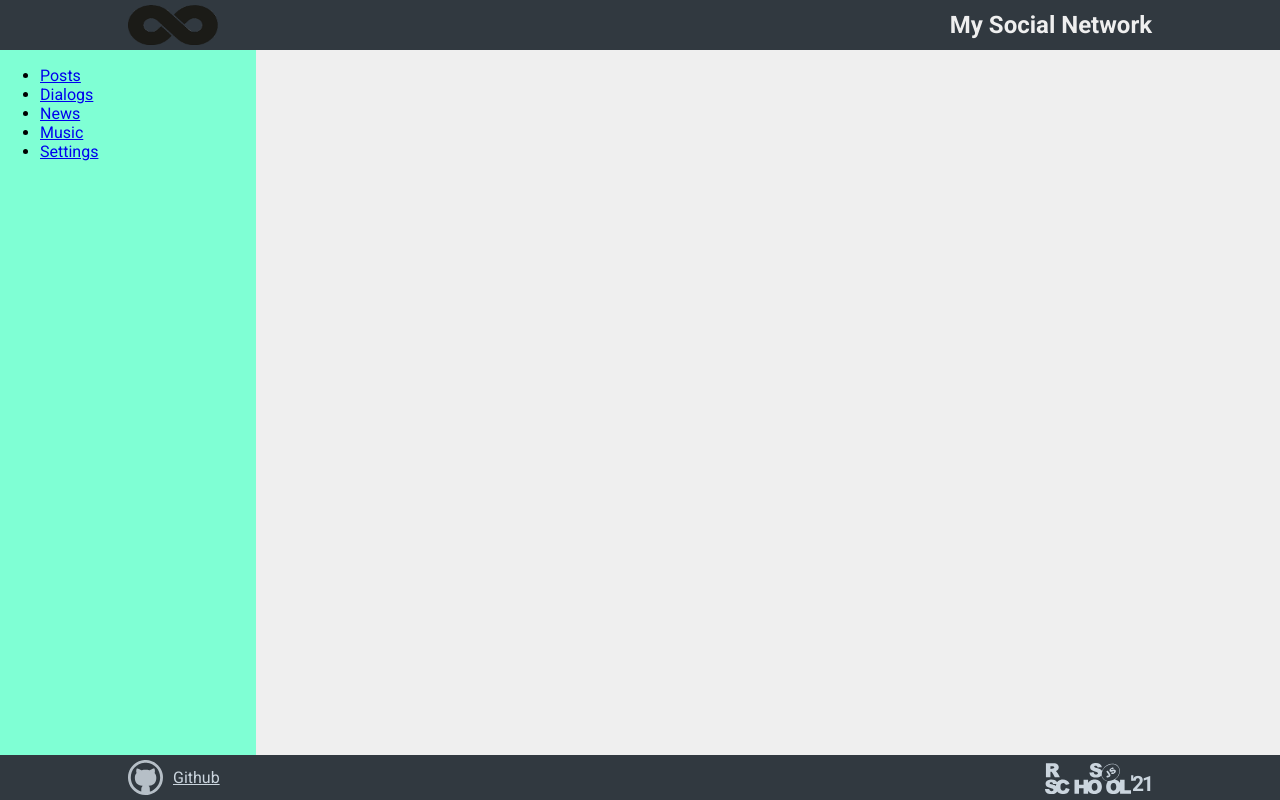
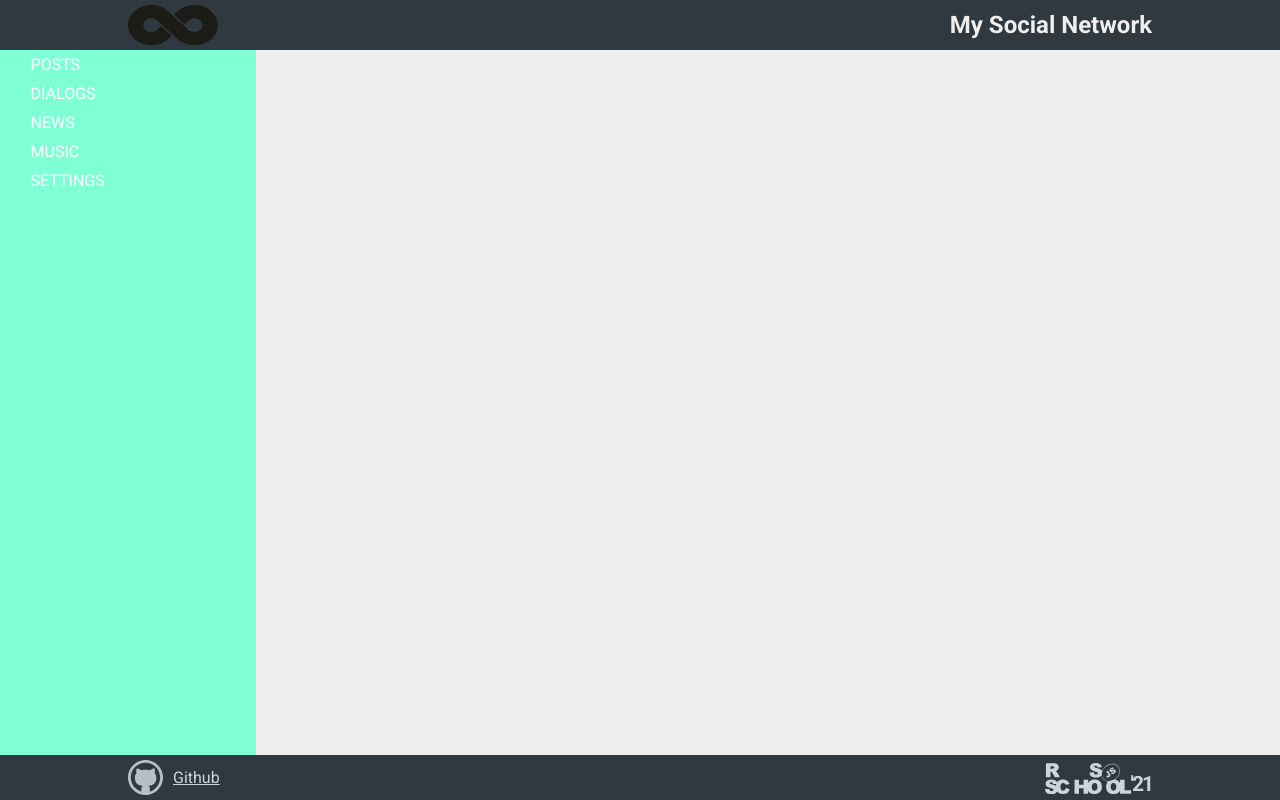
Before and after one commit to NiFroPP/Social_NetWork, a React (Create React App) app in the folder social-network/: page / in a window 1280 px wide. Built offline with nearby package versions, Linux system fonts and the light colour scheme.

Commit message:
feat: add styles for NavBar

```diff
--- a/social-network/src/App.js
+++ b/social-network/src/App.js
@@ -2,14 +2,17 @@ import "./App.scss";
 import Header from "./components/Header/Header";
 import Main from "./components/Main/Main";
 import Footer from "./components/Footer/Footer";
+import { BrowserRouter } from "react-router-dom";
 
 function App() {
   return (
-    <div className="wrapper">
-      <Header />
-      <Main />
-      <Footer />
-    </div>
+    <BrowserRouter>
+      <div className="wrapper">
+        <Header />
+        <Main />
+        <Footer />
+      </div>
+    </BrowserRouter>
   );
 }
 
--- a/social-network/src/components/Main/Main.js
+++ b/social-network/src/components/Main/Main.js
@@ -1,6 +1,6 @@
 import React from "react";
 import "./Main.scss";
-import NavBar from "./NavBar/NavBar";
+import NavBar from "../NavBar/NavBar";
 import MainContent from "./MainContent/MainContent";
 
 const Main = () => {
--- a/social-network/src/components/Main/MainContent/MainContent.js
+++ b/social-network/src/components/Main/MainContent/MainContent.js
@@ -20,11 +20,7 @@ const MainContent = () => {
     return <Route path={`/${e.id}`} component={e.component} key={`${e.id}`} />;
   });
 
-  return (
-    <BrowserRouter>
-      <div className="main__wrapper">{routers}</div>
-    </BrowserRouter>
-  );
+  return <div className="main__wrapper">{routers}</div>;
 };
 
 export default MainContent;
--- a/social-network/src/components/Main/NavBar/NavBar.js
+++ /dev/null
@@ -1,28 +0,0 @@
-import React from "react";
-import "./NavBar.scss";
-
-const NavBar = () => {
-  return (
-    <nav className="nav">
-      <ul>
-        <li>
-          <a href="/posts">Posts</a>
-        </li>
-        <li>
-          <a href="/dialogs">Dialogs</a>
-        </li>
-        <li>
-          <a href="/news">News</a>
-        </li>
-        <li>
-          <a href="/music">Music</a>
-        </li>
-        <li>
-          <a href="/settings">Settings</a>
-        </li>
-      </ul>
-    </nav>
-  );
-};
-
-export default NavBar;
--- a/social-network/src/components/Main/NavBar/NavBar.scss
+++ /dev/null
@@ -1,5 +0,0 @@
-.nav {
-  width: 20%;
-
-  background: aquamarine;
-}
--- /dev/null
+++ b/social-network/src/components/NavBar/NavBar.js
@@ -0,0 +1,23 @@
+import React from "react";
+import { NavLink } from "react-router-dom";
+import "./NavBar.scss";
+
+const NavBar = () => {
+  const state = [{ id: "posts" }, { id: "dialogs" }, { id: "news" }, { id: "music" }, { id: "settings" }];
+
+  const navLinkElements = state.map(e => {
+    return (
+      <li className="nav__item">
+        <NavLink to={`/${e.id}`}>{`${e.id}`}</NavLink>
+      </li>
+    );
+  });
+
+  return (
+    <nav className="nav">
+      <ul className="nav__grupp">{navLinkElements}</ul>
+    </nav>
+  );
+};
+
+export default NavBar;
--- /dev/null
+++ b/social-network/src/components/NavBar/NavBar.scss
@@ -0,0 +1,26 @@
+.nav {
+  width: 20%;
+
+  background: aquamarine;
+
+  &__grupp {
+    width: 80%;
+    margin: 0 auto;
+    padding: 0;
+  }
+
+  &__item {
+    padding: 5px;
+    list-style-type: none;
+  }
+
+  & a {
+    color: white;
+    text-decoration: none;
+    text-transform: uppercase;
+  }
+  & a.active {
+    text-decoration: underline;
+    color: #313940;
+  }
+}
```
